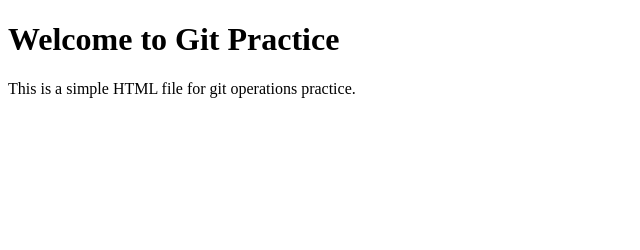
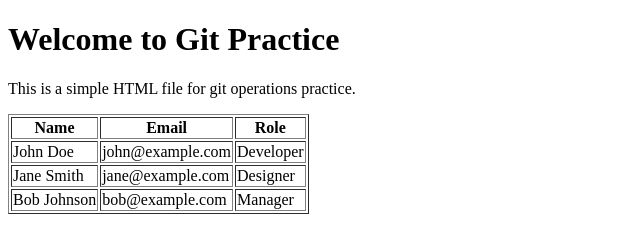
Before and after one commit to snyetukuri/LocalRepo, a plain HTML site: page index.html in a window 1280 px wide. Shown: the whole page, without its empty margins (0-640 px from the left). Drawn offline with Linux system fonts and the light colour scheme.

Commit message:
Updated index.html file for table addition

```diff
--- a/index.html
+++ b/index.html
@@ -8,5 +8,31 @@
 <body>
     <h1>Welcome to Git Practice</h1>
     <p>This is a simple HTML file for git operations practice.</p>
+    <table border="1">
+        <thead>
+            <tr>
+                <th>Name</th>
+                <th>Email</th>
+                <th>Role</th>
+            </tr>
+        </thead>
+        <tbody>
+            <tr>
+                <td>John Doe</td>
+                <td>john@example.com</td>
+                <td>Developer</td>
+            </tr>
+            <tr>
+                <td>Jane Smith</td>
+                <td>jane@example.com</td>
+                <td>Designer</td>
+            </tr>
+            <tr>
+                <td>Bob Johnson</td>
+                <td>bob@example.com</td>
+                <td>Manager</td>
+            </tr>
+        </tbody>
+    </table>
 </body>
 </html>
```
